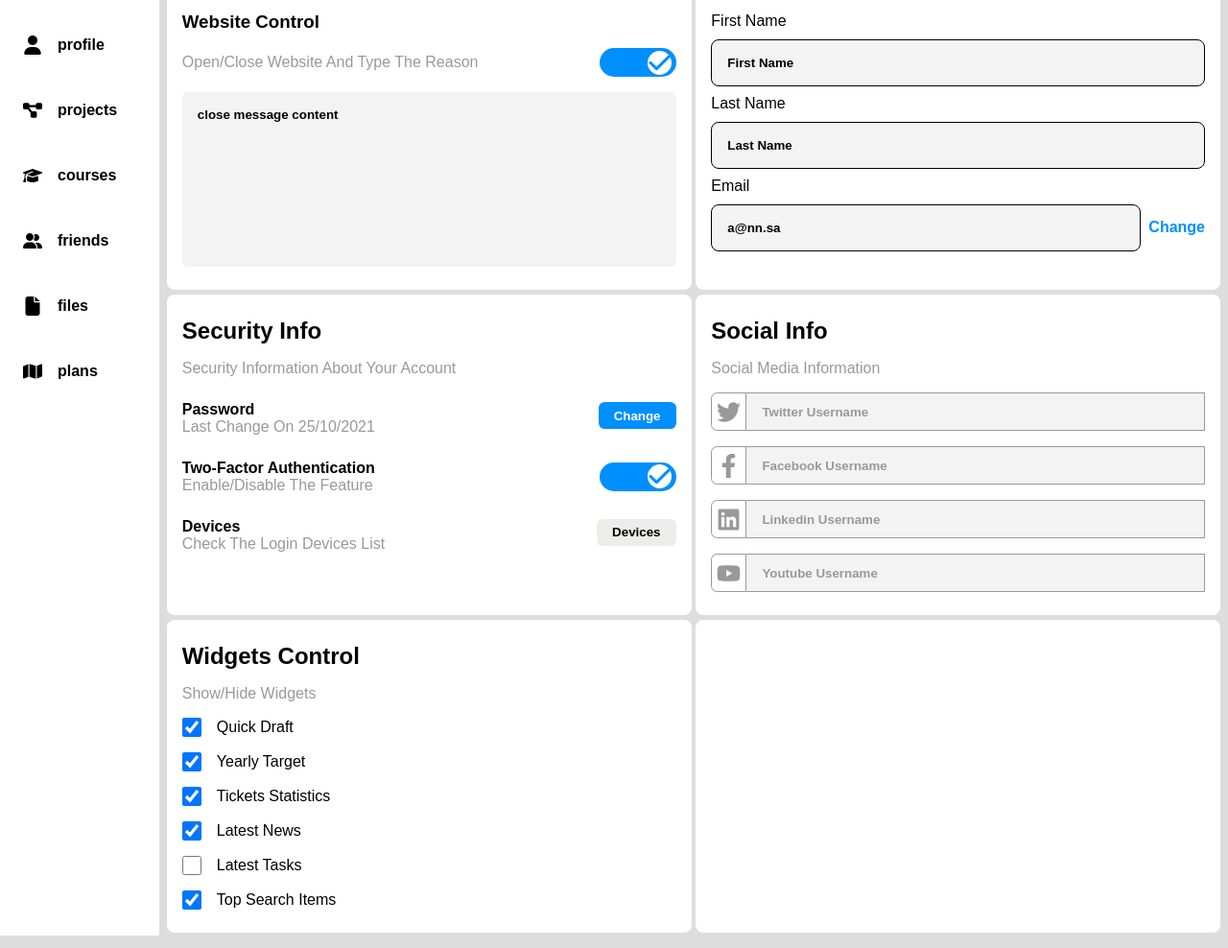
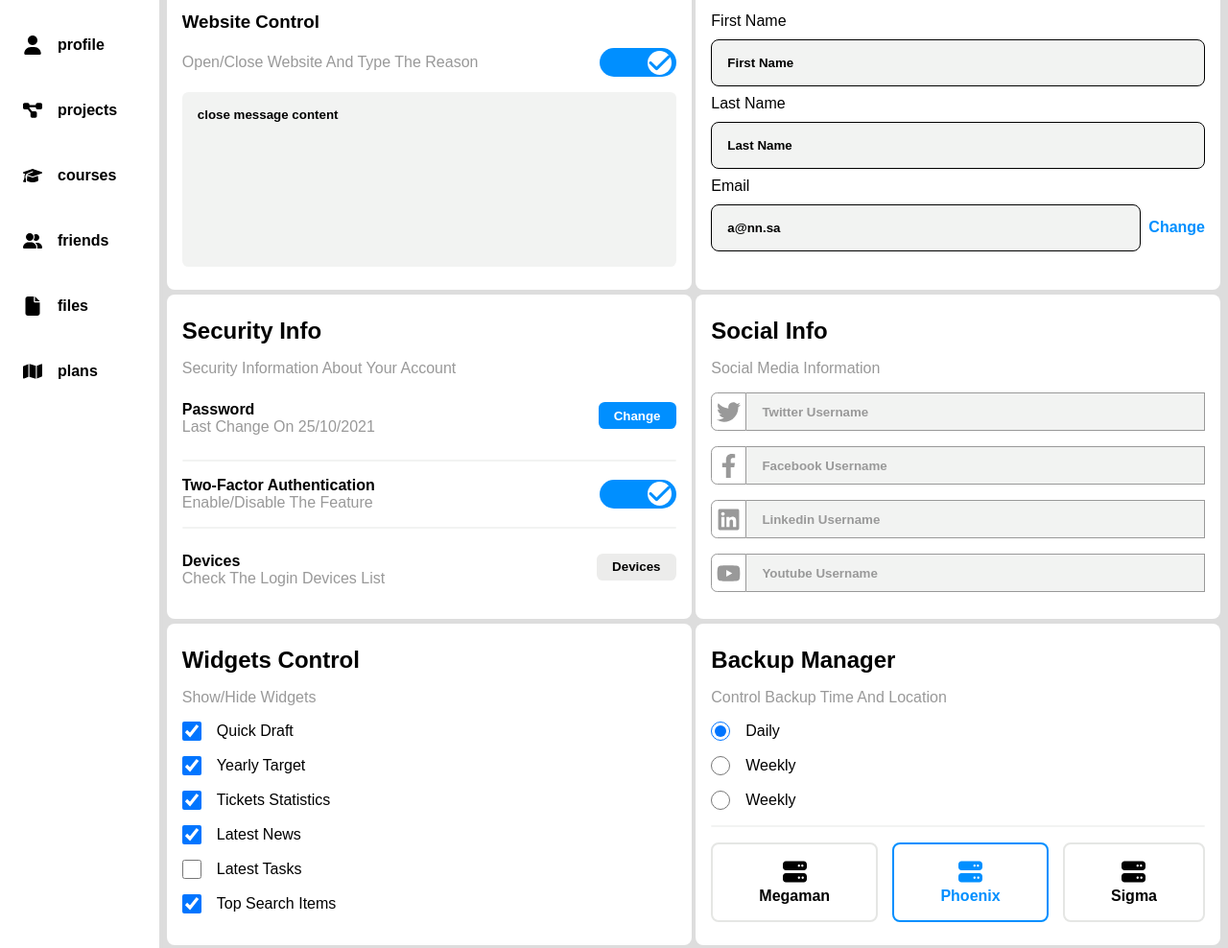
Before and after one commit to the-phoenix-coder/dashboardTheme, a plain HTML site: page HTML/setting.html in a window 1280 px wide. Shown: the part 209-1197 px from the top of the page at 96% size. Drawn offline with Linux system fonts and the light colour scheme.

Commit message:
plans section was added and with that i finished the settings page

```diff
--- a/CSS/dashboard.css
+++ b/CSS/dashboard.css
@@ -666,7 +666,7 @@ Start Settings Page
 .box.social-info .social-box input::placeholder {
     color: #999;
 }
-input[type='checkbox'] {
+input:is([type='checkbox'], [type='radio']) {
     margin-right: 1rem;
     width: 20px;
     height: 20px;
@@ -674,3 +674,31 @@ input[type='checkbox'] {
 label {
     user-select: none;
 }
+.plans {
+    justify-content: space-between;
+    flex-wrap: wrap;
+    gap: .3rem
+}
+.plans .plan {
+    text-align: center;
+    border: 2px solid var(--white-5);
+    padding: 1rem 3rem;
+    border-radius: .5rem;
+    -webkit-border-radius: .5rem;
+    -moz-border-radius: .5rem;
+    -ms-border-radius: .5rem;
+    -o-border-radius: .5rem;
+    cursor: pointer;
+    transition: .3s;
+    -webkit-transition: .3s;
+    -moz-transition: .3s;
+    -ms-transition: .3s;
+    -o-transition: .3s;
+}
+.plans .plan.active {
+    border-color: var(--accent-clr1);
+    color: var(--accent-clr1);
+}
+.plans .plan.active svg {
+    fill: var(--accent-clr1);
+}
--- a/CSS/style.css
+++ b/CSS/style.css
@@ -86,6 +86,9 @@ button {
 button:hover {
     background-color: var(--accent-clr2);
 }
+hr {
+    border: 1px solid var(--white-3);
+}
 /* Utilities Classes */
 .container {
     margin-inline: clamp(2rem, 4.5vw, 5rem);
--- a/HTML/setting.html
+++ b/HTML/setting.html
@@ -4,7 +4,7 @@
     <meta charset="UTF-8">
     <meta http-equiv="X-UA-Compatible" content="IE=edge">
     <meta name="viewport" content="width=device-width, initial-scale=1.0">
-    <title>Dashboard</title>
+    <title>Settings</title>
     <link rel="stylesheet" href="../CSS/style.css">
     <link rel="stylesheet" href="../CSS/dashboard.css">
     <script src="../main.js" defer></script>
@@ -119,6 +119,7 @@
                         <button>Change</button>
                     </div>
                 </div>
+                <hr>
                 <div class="even-column">
                     <div class="left">
                         <h4>Two-Factor Authentication</h4>
@@ -128,6 +129,7 @@
                         <div class="head-toggle"></div>
                     </div>
                 </div>
+                <hr>
                 <div class="even-column">
                     <div class="left">
                         <h4>Devices</h4>
@@ -186,7 +188,37 @@
                     <label for="item">Top Search Items</label>
                 </div>
             </div>
-            <div class="box"></div>
+            <div class="box">
+                <h1>Backup Manager</h1>
+                <p>Control Backup Time And Location</p>
+                <div class="even-column">
+                    <input type="radio" name="plan" id="daily" checked>
+                    <label for="daily">Daily</label>
+                </div>
+                <div class="even-column">
+                    <input type="radio" name="plan" id="weekly">
+                    <label for="weekly">Weekly</label>
+                </div>
+                <div class="even-column">
+                    <input type="radio" name="plan" id="monthly">
+                    <label for="monthly">Weekly</label>
+                </div>
+                <hr>
+                <div class="plans even-column">
+                    <div class="plan">
+                        <svg xmlns="http://www.w3.org/2000/svg" viewBox="0 0 512 512"><!--! Font Awesome Pro 6.2.1 by @fontawesome - https://fontawesome.com License - https://fontawesome.com/license (Commercial License) Copyright 2022 Fonticons, Inc. --><path d="M64 32C28.7 32 0 60.7 0 96v64c0 35.3 28.7 64 64 64H448c35.3 0 64-28.7 64-64V96c0-35.3-28.7-64-64-64H64zM344 152c-13.3 0-24-10.7-24-24s10.7-24 24-24s24 10.7 24 24s-10.7 24-24 24zm96-24c0 13.3-10.7 24-24 24s-24-10.7-24-24s10.7-24 24-24s24 10.7 24 24zM64 288c-35.3 0-64 28.7-64 64v64c0 35.3 28.7 64 64 64H448c35.3 0 64-28.7 64-64V352c0-35.3-28.7-64-64-64H64zM344 408c-13.3 0-24-10.7-24-24s10.7-24 24-24s24 10.7 24 24s-10.7 24-24 24zm104-24c0 13.3-10.7 24-24 24s-24-10.7-24-24s10.7-24 24-24s24 10.7 24 24z"/></svg>
+                        <h4>Megaman</h4>
+                    </div>
+                    <div class="plan active">
+                        <svg xmlns="http://www.w3.org/2000/svg" viewBox="0 0 512 512"><!--! Font Awesome Pro 6.2.1 by @fontawesome - https://fontawesome.com License - https://fontawesome.com/license (Commercial License) Copyright 2022 Fonticons, Inc. --><path d="M64 32C28.7 32 0 60.7 0 96v64c0 35.3 28.7 64 64 64H448c35.3 0 64-28.7 64-64V96c0-35.3-28.7-64-64-64H64zM344 152c-13.3 0-24-10.7-24-24s10.7-24 24-24s24 10.7 24 24s-10.7 24-24 24zm96-24c0 13.3-10.7 24-24 24s-24-10.7-24-24s10.7-24 24-24s24 10.7 24 24zM64 288c-35.3 0-64 28.7-64 64v64c0 35.3 28.7 64 64 64H448c35.3 0 64-28.7 64-64V352c0-35.3-28.7-64-64-64H64zM344 408c-13.3 0-24-10.7-24-24s10.7-24 24-24s24 10.7 24 24s-10.7 24-24 24zm104-24c0 13.3-10.7 24-24 24s-24-10.7-24-24s10.7-24 24-24s24 10.7 24 24z"/></svg>
+                        <h4>Phoenix</h4>
+                    </div>
+                    <div class="plan">
+                        <svg xmlns="http://www.w3.org/2000/svg" viewBox="0 0 512 512"><!--! Font Awesome Pro 6.2.1 by @fontawesome - https://fontawesome.com License - https://fontawesome.com/license (Commercial License) Copyright 2022 Fonticons, Inc. --><path d="M64 32C28.7 32 0 60.7 0 96v64c0 35.3 28.7 64 64 64H448c35.3 0 64-28.7 64-64V96c0-35.3-28.7-64-64-64H64zM344 152c-13.3 0-24-10.7-24-24s10.7-24 24-24s24 10.7 24 24s-10.7 24-24 24zm96-24c0 13.3-10.7 24-24 24s-24-10.7-24-24s10.7-24 24-24s24 10.7 24 24zM64 288c-35.3 0-64 28.7-64 64v64c0 35.3 28.7 64 64 64H448c35.3 0 64-28.7 64-64V352c0-35.3-28.7-64-64-64H64zM344 408c-13.3 0-24-10.7-24-24s10.7-24 24-24s24 10.7 24 24s-10.7 24-24 24zm104-24c0 13.3-10.7 24-24 24s-24-10.7-24-24s10.7-24 24-24s24 10.7 24 24z"/></svg>
+                        <h4>Sigma</h4>
+                    </div>
+                </div>
+            </div>
         </div>
     </section>
 </body>
--- a/main.js
+++ b/main.js
@@ -16,3 +16,14 @@ inputs.forEach(input =>
     })
         input.addEventListener('focusout', () => inputs.forEach(input => input.parentElement.children[0].style.fill = '#999'))
 })
+
+const plans = document.querySelectorAll('.plans .plan')
+
+plans.forEach(plan =>
+{
+    plan.addEventListener('click', () =>
+    {
+        plans.forEach(plan => plan.classList.remove('active'))
+        plan.classList.add('active')
+    })
+})
```
